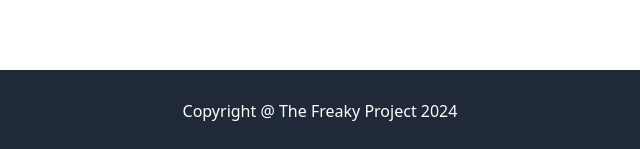
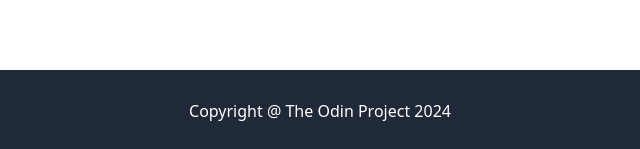
Before and after one commit to waychlate/landing-page-test, a plain HTML site: page index.html in a window 1280 px wide. Shown: the part 1503-1652 px from the top of the page, 320-960 px from the left. Drawn offline with Linux system fonts and the light colour scheme.

Commit message:
Update index.html

```diff
--- a/index.html
+++ b/index.html
@@ -74,7 +74,7 @@
             </div>
         </div>
         <div class="footer flex-row grey just-center">
-            Copyright @ The Freaky Project 2024
+            Copyright @ The Odin Project 2024
         </div>
     </body>
 </html>
```
